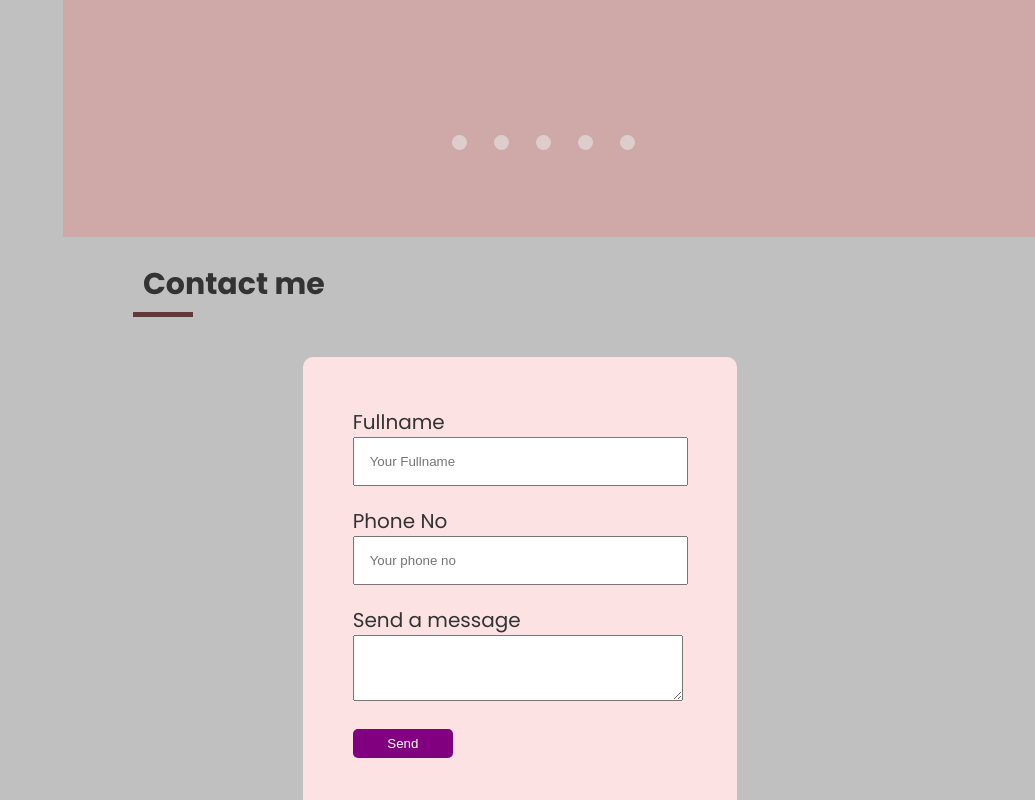
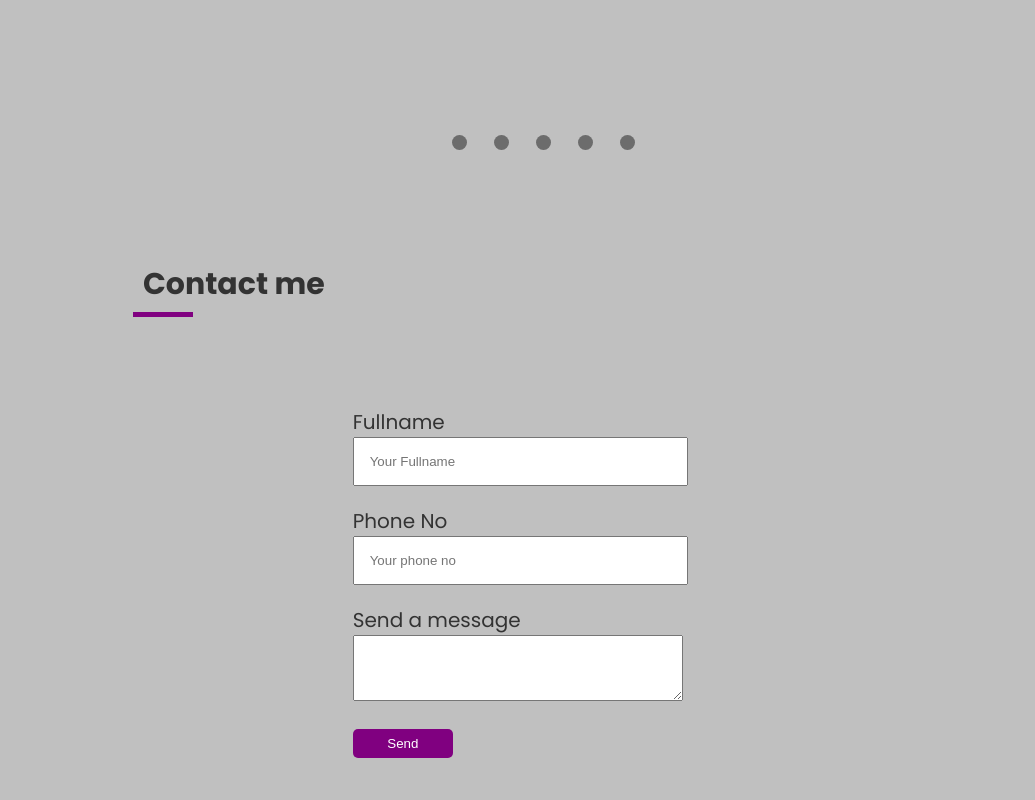
Before and after one commit to nexinovation/nexinovation.github.io, a plain HTML site: page index.html in a window 1280 px wide. Shown: the part 2000-2800 px from the top of the page, without its empty margins (245-1280 px from the left). Drawn offline with nearby package versions, Linux system fonts and the light colour scheme; a script that the page names is missing.

Commit message:
Update style.css

```diff
--- a/style.css
+++ b/style.css
@@ -131,7 +131,7 @@ a{
 }
 li a:hover{
     padding-bottom: 10px;
-    border-bottom: 2px solid #FFEAEA;
+    border-bottom: 2px solid #800080;
 }
 li{
     list-style: none;
@@ -162,7 +162,7 @@ h2{
 }
 .line{
     width: 60px;
-    background-color: #633939;
+    background-color: #800080;
     height: 5px;
     margin-left: 120px;
     margin-top: -20px;
@@ -272,7 +272,7 @@ h3{
 .project{
     margin-left: 300px;
     margin-top: 100px;
-    background-color: #CFA8A8;
+    background-color: #c0c0c0;
     padding: 10px;
    margin-right: -10px;
    height: 100vh;
@@ -316,7 +316,7 @@ h3{
 .circle{
     width: 15px;
     height: 15px;
-    background-color: #e6e6e6;
+    background-color: #333333;
     border-radius: 50%;
     margin-left: 27px;
     opacity: 0.6;
@@ -331,7 +331,7 @@ h3{
 }
 .box{
     margin: 0 auto;
-    background-color: #FCE2E2;
+    background-color: #c0c0c0;
     width: 33%;
     margin-top: 40px;
     padding: 50px;
```
